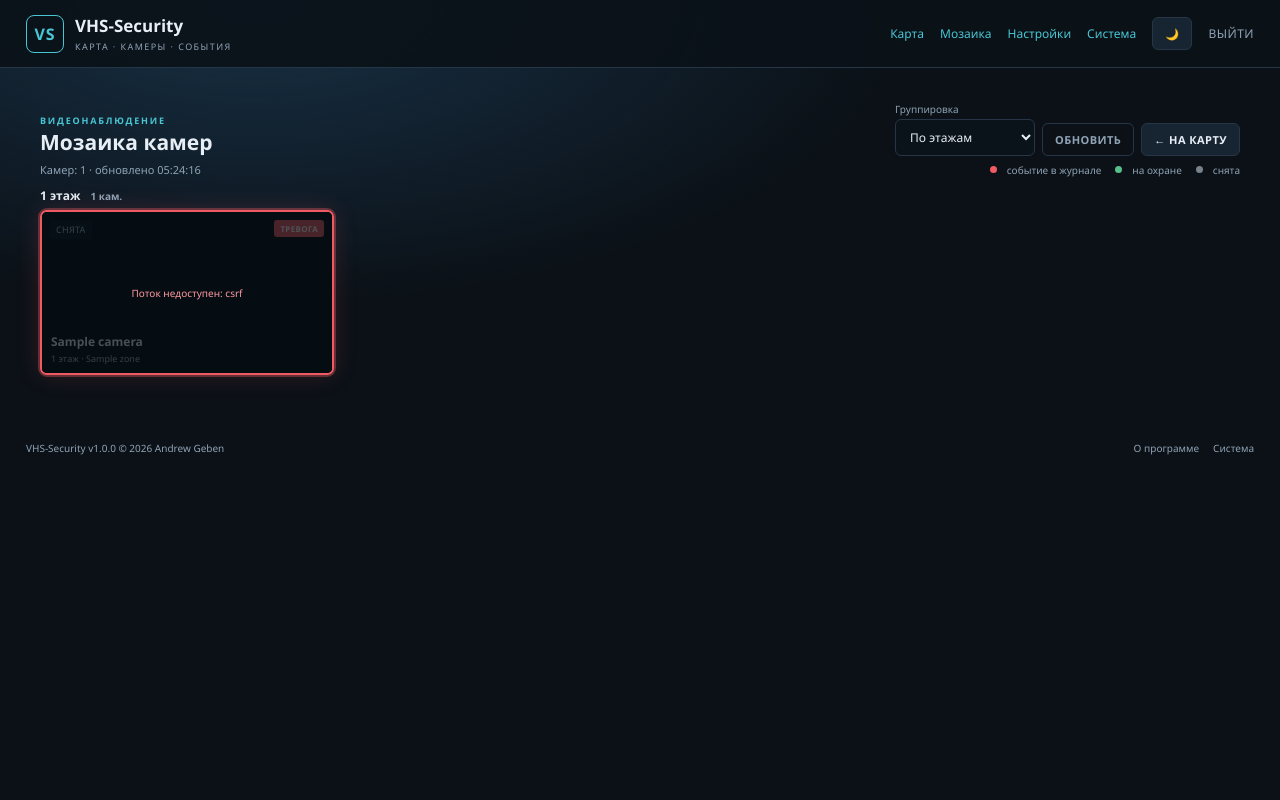
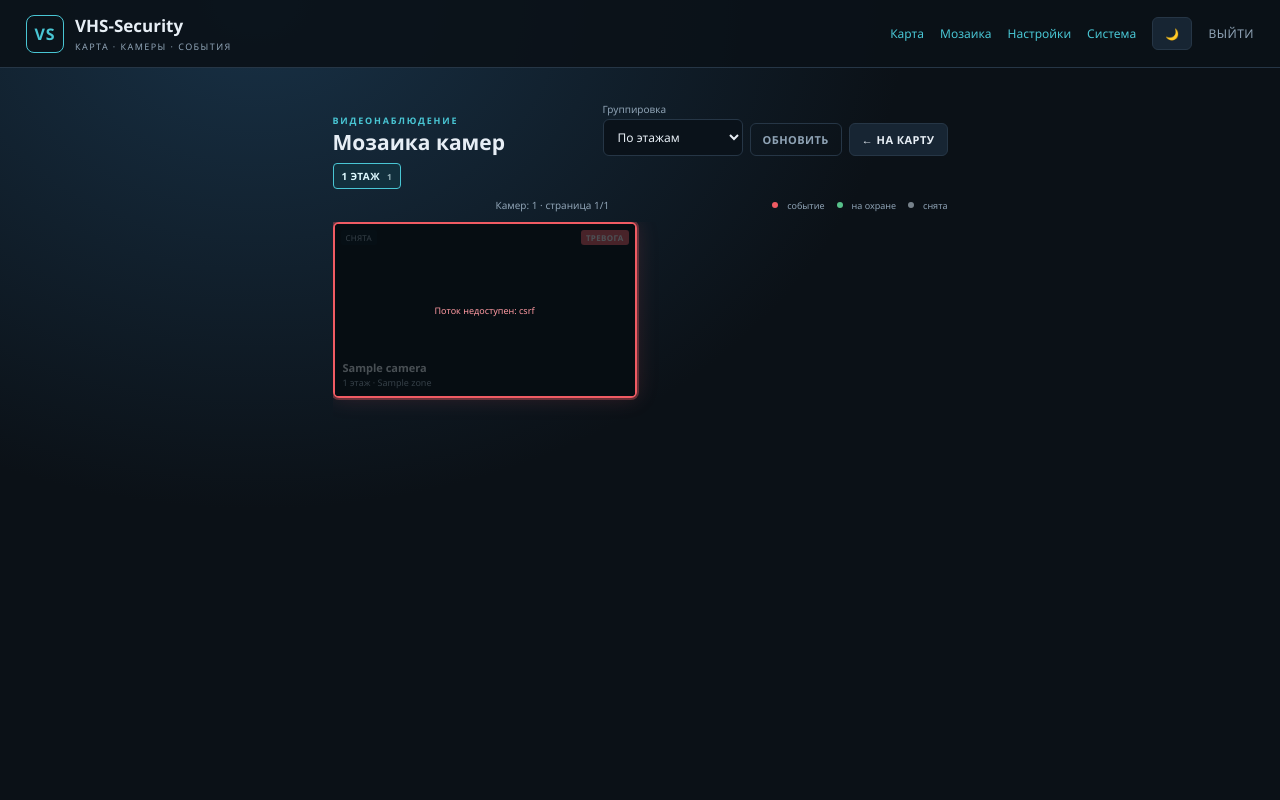
Before and after one commit to andrey-geben/VHS-Security, a Flask app: page /mosaic in a window 1280 px wide. Run offline with Flask 3, Linux system fonts and the light colour scheme; the visitor is signed in with stand-in values (Sample User, id 1); data comes from the database, SQL or seed files in the repository; tables that the repository leaves empty hold one stand-in row (values such as "Sample post").

Commit message:
Make mosaic viewport static with internal group and camera pages

```diff
--- a/static/css/mosaic.css
+++ b/static/css/mosaic.css
@@ -1,33 +1,52 @@
-.mosaic-page{padding:10px 16px 16px;max-width:1800px;margin:0 auto}
-.mosaic-head{display:flex;align-items:flex-end;justify-content:space-between;gap:12px;flex-wrap:wrap;margin-bottom:6px}
+body.mosaic-body{overflow:hidden;height:100dvh;display:flex;flex-direction:column}
+body.mosaic-body .vhs-footer{display:none}
+body.mosaic-body .topbar{flex:0 0 auto}
+body.mosaic-body main{flex:1 1 auto;min-height:0;height:auto;overflow:hidden}
+.mosaic-page{height:100%;box-sizing:border-box;padding:10px 16px 12px;max-width:1900px;margin:0 auto;display:flex;flex-direction:column;overflow:hidden}
+.mosaic-head{display:flex;align-items:flex-end;justify-content:space-between;gap:12px;flex-wrap:wrap;margin-bottom:5px;flex:0 0 auto}
 .mosaic-head h1{margin:1px 0 0;font-size:21px}
 .mosaic-controls{display:flex;align-items:flex-end;gap:7px;flex-wrap:wrap}
 .mosaic-controls label{display:grid;gap:3px;font-size:10px;color:var(--muted)}
 .mosaic-controls select{min-width:140px}
-.mosaic-topline{display:flex;align-items:center;justify-content:space-between;gap:10px;flex-wrap:wrap;margin:2px 0 10px}
-.mosaic-status{font-size:11px;color:var(--muted)}
-.mosaic-group{margin:0 0 14px}
-.mosaic-group-head{display:flex;align-items:center;gap:10px;margin:0 0 6px;font-size:12px;color:var(--ink)}
+.mosaic-tabs{display:flex;align-items:center;gap:5px;overflow-x:auto;overflow-y:hidden;padding:2px 0 5px;flex:0 0 auto;scrollbar-width:thin}
+.mosaic-tab{border:1px solid #2e4657;background:#0d1b25;color:var(--muted);border-radius:4px;padding:5px 8px;font-size:10px;white-space:nowrap;cursor:pointer}
+.mosaic-tab.active{border-color:var(--cyan);color:#dffaff;background:#12303d}
+.mosaic-tab small{opacity:.65;margin-left:4px}
+.mosaic-topline{display:flex;align-items:center;justify-content:space-between;gap:10px;flex-wrap:wrap;margin:0 0 6px;flex:0 0 auto}
+.mosaic-status{font-size:10px;color:var(--muted)}
+.mosaic-pager{display:flex;align-items:center;gap:3px;min-height:22px}
+.mosaic-page-btn{min-width:24px;height:22px;padding:0 5px;border:1px solid #2e4657;background:#0d1b25;color:var(--muted);border-radius:3px;font-size:10px;cursor:pointer}
+.mosaic-page-btn.active{border-color:var(--cyan);color:#dffaff;background:#12303d}
+.mosaic-page-btn:disabled{opacity:.35;cursor:default}
+.mosaic-stage{flex:1 1 auto;min-height:0;display:flex;flex-direction:column;overflow:hidden}
+#mosaicGroups{flex:1 1 auto;min-height:0;display:flex;flex-direction:column;overflow:hidden}
+.mosaic-group{display:flex;flex-direction:column;flex:1 1 auto;min-height:0;margin:0;overflow:hidden}
+.mosaic-group-head{display:flex;align-items:center;gap:8px;margin:0 0 5px;font-size:11px;color:var(--ink);flex:0 0 auto}
 .mosaic-group-head span{color:var(--muted);font-size:10px}
-.mosaic-grid{display:grid;grid-template-columns:repeat(auto-fill,minmax(280px,1fr));gap:8px;align-content:start}
-.mosaic-tile{position:relative;aspect-ratio:16/9;min-height:150px;overflow:hidden;background:#08131b;border:2px solid #284052;border-radius:7px;transition:border-color .2s,box-shadow .2s}
+.mosaic-grid{flex:1 1 auto;min-height:0;display:grid;grid-template-columns:repeat(var(--cols,3),minmax(0,1fr));grid-template-rows:repeat(var(--rows,2),minmax(0,1fr));gap:7px;overflow:hidden}
+.mosaic-tile{position:relative;min-height:0;overflow:hidden;background:#08131b;border:2px solid #284052;border-radius:6px;transition:border-color .2s,box-shadow .2s}
 .mosaic-tile.armed{border-color:#3d7c5d}
-.mosaic-tile.event{border-color:var(--red);box-shadow:0 0 0 1px rgba(240,91,99,.3),0 0 20px rgba(240,91,99,.12)}
-.mosaic-tile.alarm{border-color:var(--red);box-shadow:0 0 0 2px rgba(240,91,99,.35),0 0 24px rgba(240,91,99,.18)}
+.mosaic-tile.event{border-color:var(--red);box-shadow:0 0 0 1px rgba(240,91,99,.3),0 0 18px rgba(240,91,99,.12)}
+.mosaic-tile.alarm{border-color:var(--red);box-shadow:0 0 0 2px rgba(240,91,99,.35),0 0 22px rgba(240,91,99,.18)}
 .mosaic-tile video{width:100%;height:100%;object-fit:cover;display:block;background:#050b10}
-.mosaic-placeholder{position:absolute;inset:0;display:flex;align-items:center;justify-content:center;text-align:center;padding:20px;color:#6f8798;font-size:12px;line-height:1.4}
-.mosaic-overlay{position:absolute;left:0;right:0;bottom:0;padding:22px 9px 8px;background:linear-gradient(transparent,rgba(3,10,15,.92));pointer-events:none}
-.mosaic-name{display:block;font-size:12px;font-weight:700;color:#f1f7fa;white-space:nowrap;overflow:hidden;text-overflow:ellipsis}
-.mosaic-meta{display:flex;align-items:center;gap:6px;flex-wrap:wrap;font-size:9px;color:#a9becb;margin-top:2px}
-.mosaic-state{position:absolute;top:8px;left:8px;padding:3px 6px;border-radius:3px;background:rgba(6,20,28,.8);color:#a9becb;font-size:9px;letter-spacing:.03em;text-transform:uppercase}
+.mosaic-placeholder{position:absolute;inset:0;display:flex;align-items:center;justify-content:center;text-align:center;padding:16px;color:#6f8798;font-size:11px;line-height:1.35}
+.mosaic-overlay{position:absolute;left:0;right:0;bottom:0;padding:18px 8px 7px;background:linear-gradient(transparent,rgba(3,10,15,.94));pointer-events:none}
+.mosaic-name{display:block;font-size:11px;font-weight:700;color:#f1f7fa;white-space:nowrap;overflow:hidden;text-overflow:ellipsis}
+.mosaic-meta{display:flex;align-items:center;gap:5px;flex-wrap:wrap;font-size:9px;color:#a9becb;margin-top:1px;white-space:nowrap;overflow:hidden;text-overflow:ellipsis}
+.mosaic-state{position:absolute;top:6px;left:6px;padding:2px 5px;border-radius:3px;background:rgba(6,20,28,.8);color:#a9becb;font-size:8px;letter-spacing:.03em;text-transform:uppercase}
 .mosaic-state.on{color:#8ee0b3;border:1px solid #335b48}
-.mosaic-badge{position:absolute;top:8px;right:8px;padding:3px 6px;border-radius:3px;background:var(--red);color:#fff;font-size:8px;font-weight:800;letter-spacing:.04em;text-transform:uppercase}
+.mosaic-badge{position:absolute;top:6px;right:6px;padding:2px 5px;border-radius:3px;background:var(--red);color:#fff;font-size:8px;font-weight:800;letter-spacing:.04em;text-transform:uppercase}
 .mosaic-badge.event{background:#b46a32}
-.mosaic-player-error{position:absolute;inset:0;display:flex;align-items:center;justify-content:center;padding:16px;text-align:center;font-size:10px;color:#ff9aa2;background:rgba(8,15,20,.72);z-index:2}
-.mosaic-legend{display:flex;gap:14px;flex-wrap:wrap;color:var(--muted);font-size:10px;margin:0}
-.mosaic-legend span{display:flex;align-items:center;gap:5px}
-.mosaic-legend .dot{width:7px;height:7px;border-radius:50%;display:inline-block}
+.mosaic-player-error{position:absolute;inset:0;display:flex;align-items:center;justify-content:center;padding:12px;text-align:center;font-size:9px;color:#ff9aa2;background:rgba(8,15,20,.72);z-index:2}
+.mosaic-legend{display:flex;gap:12px;flex-wrap:wrap;color:var(--muted);font-size:9px;margin:0}
+.mosaic-legend span{display:flex;align-items:center;gap:4px}
+.mosaic-legend .dot{width:6px;height:6px;border-radius:50%;display:inline-block}
 .mosaic-legend .dot.red{background:var(--red)}
 .mosaic-legend .dot.green{background:var(--green)}
 .mosaic-legend .dot.gray{background:#77828b}
-@media(max-width:600px){.mosaic-page{padding:12px}.mosaic-grid{grid-template-columns:1fr}}
+@media(max-width:700px){
+  .mosaic-page{padding:8px}
+  .mosaic-head h1{font-size:18px}
+  .mosaic-controls{gap:5px}
+  .mosaic-legend{display:none}
+}
--- a/static/js/mosaic.js
+++ b/static/js/mosaic.js
@@ -1,5 +1,10 @@
 (function () {
-  const state = { cameras: [], mode: "floor", signature: "", players: new Map(), timer: null };
+  const state = {
+    cameras: [], mode: "floor", groupKey: null, page: 0,
+    cols: 3, rows: 2, perPage: 6, signature: "", players: new Map(), timer: null,
+  };
+
+  document.body.classList.add("mosaic-body");
 
   function esc(value) {
     return String(value ?? "").replace(/[&<>"']/g, (ch) => ({
@@ -11,7 +16,7 @@
     return Number(camera.last_event_ts || 0) > Date.now() / 1000 - 30;
   }
 
-  function groups() {
+  function buildGroups() {
     const result = new Map();
     for (const camera of state.cameras) {
       let key, title;
@@ -23,10 +28,37 @@
         key = `floor-${camera.floor_id}`;
         title = camera.floor_name || "Этаж";
       }
-      if (!result.has(key)) result.set(key, { title, cameras: [] });
+      if (!result.has(key)) result.set(key, { key, title, cameras: [] });
       result.get(key).cameras.push(camera);
     }
     return [...result.values()];
+  }
+
+  function currentGroup() {
+    const groups = buildGroups();
+    if (!groups.length) return null;
+    let group = groups.find((item) => item.key === state.groupKey);
+    if (!group) {
+      group = groups[0];
+      state.groupKey = group.key;
+      state.page = 0;
+    }
+    return group;
+  }
+
+  function computeLayout() {
+    const stage = document.querySelector(".mosaic-stage");
+    const page = document.querySelector(".mosaic-page");
+    const width = Math.max(320, stage?.clientWidth || page?.clientWidth || window.innerWidth - 32);
+    const height = Math.max(180, stage?.clientHeight || page?.clientHeight - 180 || window.innerHeight - 220);
+    const gap = 7;
+    const minWidth = 230;
+    const cols = Math.max(1, Math.min(6, Math.floor((width + gap) / (minWidth + gap))));
+    const tileHeight = ((width - (cols - 1) * gap) / cols) * 9 / 16;
+    const rows = Math.max(1, Math.min(4, Math.floor((height + gap) / (tileHeight + gap))));
+    state.cols = cols;
+    state.rows = rows;
+    state.perPage = Math.max(1, cols * rows);
   }
 
   function teardown() {
@@ -59,8 +91,6 @@
     if (!camera.stream_url || state.players.has(camera.id)) return;
     const video = tile.querySelector("video");
     if (!video || !window.VHSWhep) return;
-    const error = tile.querySelector(".mosaic-player-error");
-    if (error) error.remove();
     try {
       const handle = await window.VHSWhep.connect(video, camera.stream_url, {
         onState(status) {
@@ -79,20 +109,47 @@
     }
   }
 
-  function build() {
+  function renderTabs(groups) {
+    const root = document.getElementById("mosaicGroupTabs");
+    if (!root) return;
+    root.innerHTML = groups.map((group) => (
+      `<button type="button" class="mosaic-tab${group.key === state.groupKey ? " active" : ""}" data-group="${esc(group.key)}">${esc(group.title)} <small>${group.cameras.length}</small></button>`
+    )).join("");
+  }
+
+  function renderPager(group) {
+    const root = document.getElementById("mosaicPager");
+    if (!root) return;
+    const pages = Math.max(1, Math.ceil(group.cameras.length / state.perPage));
+    state.page = Math.max(0, Math.min(state.page, pages - 1));
+    if (pages <= 1) { root.innerHTML = ""; return; }
+    const buttons = [`<button type="button" class="mosaic-page-btn" data-page="${state.page - 1}" ${state.page === 0 ? "disabled" : ""}>‹</button>`];
+    for (let index = 0; index < pages; index += 1) {
+      buttons.push(`<button type="button" class="mosaic-page-btn${index === state.page ? " active" : ""}" data-page="${index}">${index + 1}</button>`);
+    }
+    buttons.push(`<button type="button" class="mosaic-page-btn" data-page="${state.page + 1}" ${state.page >= pages - 1 ? "disabled" : ""}>›</button>`);
+    root.innerHTML = buttons.join("");
+  }
+
+  function renderGrid(group) {
     teardown();
     const root = document.getElementById("mosaicGroups");
+    if (!root) return;
     root.innerHTML = "";
-    for (const group of groups()) {
+    if (!group || !group.cameras.length) {
+      root.innerHTML = '<p class="muted">Камеры не найдены. Проверьте синхронизацию с Viewer.</p>';
+      return;
+    }
+    const start = state.page * state.perPage;
+    const cameras = group.cameras.slice(start, start + state.perPage);
     const section = document.createElement("section");
     section.className = "mosaic-group";
-      const head = document.createElement("h2");
-      head.className = "mosaic-group-head";
-      head.innerHTML = `${esc(group.title)} <span>${group.cameras.length} кам.</span>`;
-      section.appendChild(head);
     const grid = document.createElement("div");
     grid.className = "mosaic-grid";
-      for (const camera of group.cameras) {
+    grid.style.setProperty("--cols", state.cols);
+    grid.style.setProperty("--rows", state.rows);
+
+    for (const camera of cameras) {
       const tile = document.createElement("article");
       tile.className = "mosaic-tile";
       tile.dataset.cameraId = camera.id;
@@ -116,8 +173,24 @@
     section.appendChild(grid);
     root.appendChild(section);
   }
-    if (!state.cameras.length) {
-      root.innerHTML = '<p class="muted">Камеры не найдены. Проверьте синхронизацию с Viewer.</p>';
+
+  function render() {
+    computeLayout();
+    const groups = buildGroups();
+    currentGroup();
+    renderTabs(groups);
+    const group = currentGroup();
+    if (!group) {
+      renderPager({ cameras: [] });
+      renderGrid(null);
+      return;
+    }
+    renderPager(group);
+    renderGrid(group);
+    const pages = Math.max(1, Math.ceil(group.cameras.length / state.perPage));
+    const status = document.getElementById("mosaicStatus");
+    if (status) {
+      status.textContent = `Камер: ${state.cameras.length} · страница ${state.page + 1}/${pages}`;
     }
   }
 
@@ -126,23 +199,34 @@
     const signature = state.cameras.map((c) => `${c.id}:${c.stream_url || ""}`).join("|");
     if (signature !== state.signature) {
       state.signature = signature;
-      build();
-    } else {
-      for (const camera of state.cameras) {
+      render();
+      return;
+    }
+    const group = currentGroup();
+    if (!group) { render(); return; }
+    renderTabs(buildGroups());
+    renderPager(group);
+    const start = state.page * state.perPage;
+    const pageCameras = group.cameras.slice(start, start + state.perPage);
+    for (const camera of pageCameras) {
       const tile = document.querySelector(`[data-camera-id="${camera.id}"]`);
       if (tile) updateTile(tile, camera);
     }
+    const pages = Math.max(1, Math.ceil(group.cameras.length / state.perPage));
+    const status = document.getElementById("mosaicStatus");
+    if (status) {
+      status.textContent = `Камер: ${state.cameras.length} · страница ${state.page + 1}/${pages}`;
     }
-    const status = document.getElementById("mosaicStatus");
-    if (status) status.textContent = `Камер: ${state.cameras.length} · обновлено ${new Date().toLocaleTimeString("ru-RU")}`;
   }
 
-  async function load() {
+  async function load(force = false) {
     try {
       const response = await fetch("/api/mosaic", { headers: { Accept: "application/json" } });
       if (response.status === 401) { window.location.href = "/login?next=/mosaic"; return; }
       if (!response.ok) throw new Error(`HTTP ${response.status}`);
-      updateStatus(await response.json());
+      const data = await response.json();
+      if (force) state.signature = "";
+      updateStatus(data);
     } catch (exc) {
       const status = document.getElementById("mosaicStatus");
       if (status) status.textContent = `Ошибка загрузки: ${exc.message}`;
@@ -151,9 +235,41 @@
 
   document.getElementById("mosaicGroup")?.addEventListener("change", (event) => {
     state.mode = event.target.value;
-    build();
+    state.groupKey = null;
+    state.page = 0;
+    render();
   });
-  document.getElementById("mosaicRefresh")?.addEventListener("click", load);
+  document.getElementById("mosaicRefresh")?.addEventListener("click", () => load(true));
+  document.getElementById("mosaicGroupTabs")?.addEventListener("click", (event) => {
+    const button = event.target.closest("[data-group]");
+    if (!button) return;
+    state.groupKey = button.dataset.group;
+    state.page = 0;
+    render();
+  });
+  document.getElementById("mosaicPager")?.addEventListener("click", (event) => {
+    const button = event.target.closest("[data-page]");
+    if (!button || button.disabled) return;
+    state.page = Number(button.dataset.page);
+    render();
+  });
+
+  let resizeTimer = null;
+  window.addEventListener("resize", () => {
+    clearTimeout(resizeTimer);
+    resizeTimer = setTimeout(() => { state.page = 0; render(); }, 150);
+  });
+
+  if (window.ResizeObserver) {
+    new ResizeObserver(() => {
+      const previous = state.perPage;
+      computeLayout();
+      if (previous !== state.perPage) {
+        state.page = 0;
+        render();
+      }
+    }).observe(document.querySelector(".mosaic-stage"));
+  }
 
   load();
   state.timer = setInterval(load, 5000);
--- a/templates/mosaic.html
+++ b/templates/mosaic.html
@@ -19,11 +19,18 @@
       <a class="button" href="{{ url_for('index') }}">← На карту</a>
     </div>
   </div>
+
+  <div class="mosaic-tabs" id="mosaicGroupTabs"></div>
+
   <div class="mosaic-topline">
+    <div class="mosaic-pager" id="mosaicPager"></div>
     <div class="mosaic-status" id="mosaicStatus">Загрузка камер…</div>
-    <div class="mosaic-legend"><span><i class="dot red"></i> событие в журнале</span><span><i class="dot green"></i> на охране</span><span><i class="dot gray"></i> снята</span></div>
+    <div class="mosaic-legend"><span><i class="dot red"></i> событие</span><span><i class="dot green"></i> на охране</span><span><i class="dot gray"></i> снята</span></div>
   </div>
-  <div id="mosaicGroups"></div>
+
+  <div class="mosaic-stage">
+    <div id="mosaicGroups"></div>
+  </div>
 </div>
 {% endblock %}
 {% block scripts %}
```
Also changed, not shown: README.md, 1 other file. Lines whose indentation alone changed are shown as unchanged.
